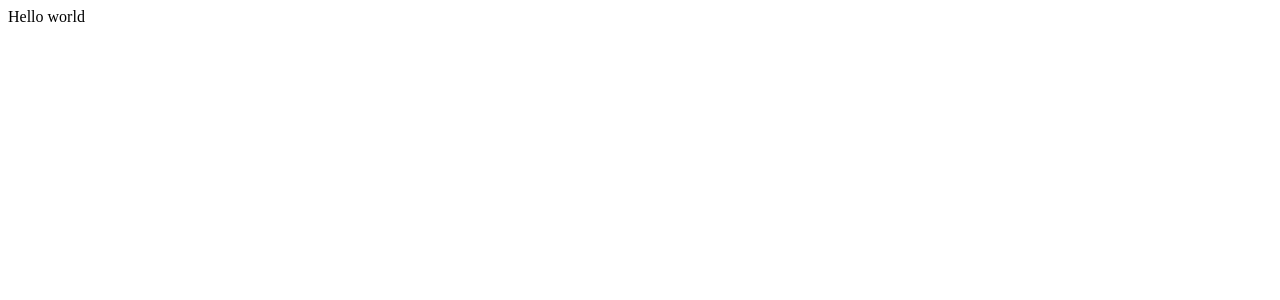
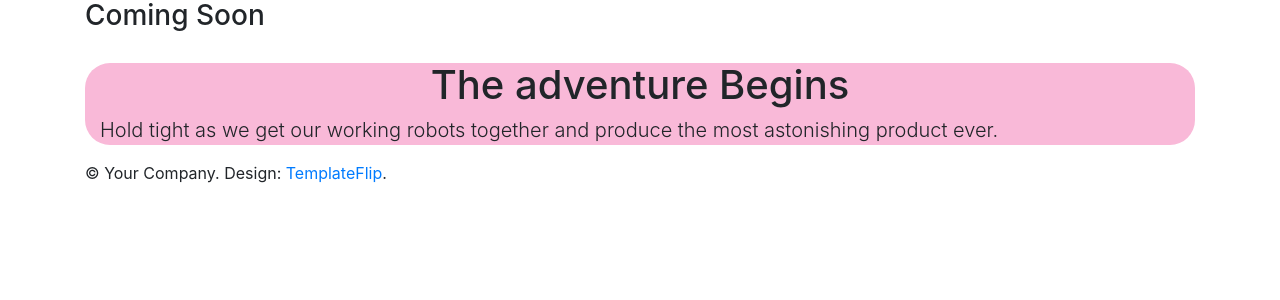
Before and after one commit to Rosabuhit/mysite, a Django app: page / in a window 1280 px wide. Before the commit the part shown is almost empty. Shown: the top 300 px of the page. Run offline with Django 3.2, Linux system fonts and the light colour scheme; some libraries are stand-ins or nearby versions.

Commit message:
начал верстку

```diff
--- a/info/templates/home.html
+++ b/info/templates/home.html
@@ -3,8 +3,52 @@
 <head>
     <meta charset="UTF-8">
     <title>Home</title>
-</head>
-<body>
-Hello world
-</body>
+    <link rel="stylesheet" href="https://stackpath.bootstrapcdn.com/bootstrap/4.1.1/css/bootstrap.min.css" integrity="sha384-MCw98/SFnGE8fJT3GXwEOngsV7Zt27NXFoaoApmYm81iuXoPkFOJwJ8ERdknLPMO" crossorigin="anonymous">
+    <script src="https://code.jquery.com/jquery-3.3.1.slim.min.js" integrity="sha384-q8i/X+965DzO0rT7abK41JStQIAqVgRVzpbzo5smXKp4YfRvH+8abtTE1Pi6jizo" crossorigin="anonymous"></script>
+<script src="https://cdnjs.cloudflare.com/ajax/libs/popper.js/1.14.3/umd/popper.min.js" integrity="sha384-ZMP7rVo3mIykV+2+9J3UJ46jBk0WLaUAdn689aCwoqbBJiSnjAK/l8WvCWPIPm49" crossorigin="anonymous"></script>
+<script src="https://stackpath.bootstrapcdn.com/bootstrap/4.1.1/js/bootstrap.min.js" integrity="sha384-ChfqqxuZUCnJSK3+MXmPNIyE6ZbWh2IMqE241rYiqJxyMiZ6OW/JmZQ5stwEULTy" crossorigin="anonymous"></script>
+    <meta name="viewport" content="width=device-width, initial-scale=1, shrink-to-fit=no">
+    <meta charset="UTF-8">
+    <meta http-equiv="X-UA-Compatible" content="IE=edge">
+    <meta name="viewport" content="width=device-width, initial-scale=1">
+    <title>Coming Soon Bootstrap 4 Template Demo</title>
+    <meta name="description" content="Demo of A Free Coming Soon Bootstrap 4 Template by TemplateFlip.com."/>
+    <link href="https://fonts.googleapis.com/css?family=Quicksand:300,400,500,700" rel="stylesheet">
+    <link href="https://maxcdn.bootstrapcdn.com/bootstrap/4.0.0-beta/css/bootstrap.min.css" rel="stylesheet">
+    <link href="css/font-awesome.min.css" rel="stylesheet">
+    <link href="styles/main.css" rel="stylesheet">
+  </head>
+<style>
+
+    .cover{
+    background: #F9B9D8;
+    border-radius: 25px;
+    }
+
+</style>
+  <body id="top"><div class="site-wrapper">
+  <div class="site-wrapper-inner">
+    <div class="cover-container"><div class="container">
+      <div class="masthead clearfix">
+        <div class="inner" >
+          <h3 class="masthead-brand">Coming Soon</h3>
+        </div>
+      </div><br>
+        <div class="inner cover">
+            <div class="container">
+        <h1 class="cover-heading" align="center">The adventure Begins</h1>
+        <p class="lead cover-copy">Hold tight as we get our working robots together and produce the most astonishing product ever.</p>
+            </div></div>
+      <div class="mastfoot">
+        <div class="inner">
+          <p>&copy; Your Company. Design: <a href="https://templateflip.com/" target="_blank">TemplateFlip</a>.</p>
+        </div>
+      </div>
+    </div></div>
+</div>
+    <script src="https://code.jquery.com/jquery-3.2.1.slim.min.js"></script>
+    <script src="https://cdnjs.cloudflare.com/ajax/libs/popper.js/1.11.0/umd/popper.min.js"></script>
+    <script src="https://maxcdn.bootstrapcdn.com/bootstrap/4.0.0-beta/js/bootstrap.min.js"></script>
+    <script src="scripts/main.js"></script>
+  </body>
 </html>
--- /dev/null
+++ b/scripts/main.js
@@ -0,0 +1,2 @@
+$( document ).ready(function() {
+});
```
